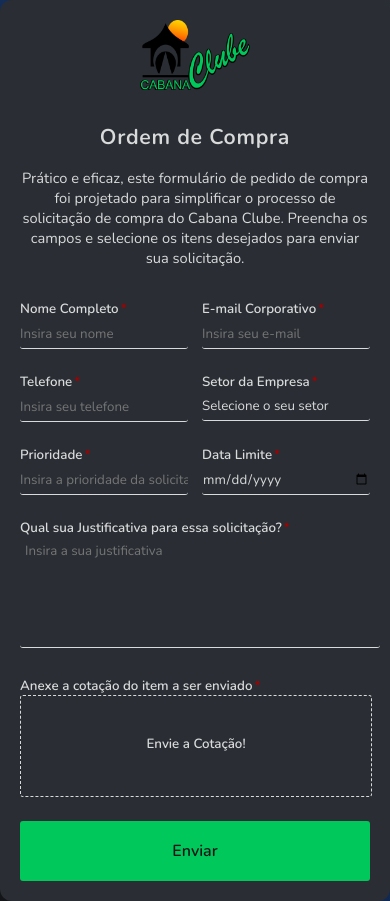
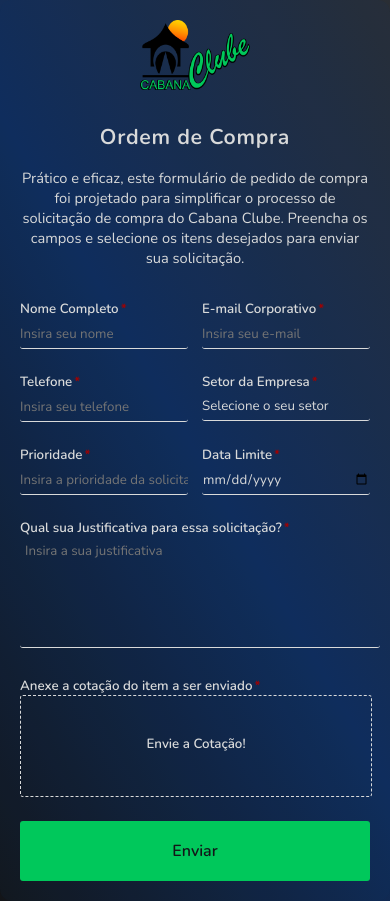
Before and after one commit to strvictor/Solicitacao-de-Compra-Django, a Django app: page / in a window 390 px wide. Run offline with Django 5.2, Linux system fonts and the light colour scheme.

```diff
--- a/Autenticacao/static/Autenticacao/css/style.css
+++ b/Autenticacao/static/Autenticacao/css/style.css
@@ -117,6 +117,6 @@ button:hover{
         display: flex;
         align-items: center;
         justify-content: center;
-        padding: 15px;
+        padding: 20px;
     }
 }
--- a/Autenticacao/views.py
+++ b/Autenticacao/views.py
@@ -23,6 +23,8 @@ def autenticacao(request):
             # Autenticação falhou
             return HttpResponse(f'Email ou Senha incorretos!')
 
+
+
 # login deu errado, redirecionando para /autenticacao/
 @login_required(login_url="/autenticacao/")
 def sessaopro(request):
--- a/Pedido/static/Pedido/css/style.css
+++ b/Pedido/static/Pedido/css/style.css
@@ -88,6 +88,10 @@ form {
     height: 28px;
     border-radius: 3px;
     background-color: transparent;
+    -webkit-appearance: none; /* Desativa os estilos do Safari/Chrome */
+    -moz-appearance: none; /* Desativa os estilos do Firefox */
+    appearance: none; /* Desativa os estilos padrão */
+    /* Adicione seus próprios estilos aqui */
 }
 
 .inputs > input:focus{
@@ -158,6 +162,10 @@ textarea {
     border-radius: 3px;
     background-color: transparent;
     resize: none;
+    -webkit-appearance: none; /* Desativa os estilos do Safari/Chrome */
+    -moz-appearance: none; /* Desativa os estilos do Firefox */
+    appearance: none; /* Desativa os estilos padrão */
+    /* Adicione seus próprios estilos aqui */
 }
 
 /* Personalização da barra de rolagem */
@@ -230,7 +238,6 @@ textarea:focus{
 
 @media screen and (max-width: 700px) {
     .card-envio {
-        background-color: #2a2e34;
         width: 100%;
         padding: 25px;
         box-shadow: none;
--- a/Pedido/templates/index.html
+++ b/Pedido/templates/index.html
@@ -67,7 +67,15 @@
                 <input class="btn-enviar" type="submit" value="Enviar">
             </form>
         </div>
+
+
     </section>
+    {% if mensagem %}
+        <script>
+            // Mostra um alerta com o nome enviado
+            alert("{{ mensagem }}");
+        </script>
+    {% endif %}
 
     <script>
         // Aguarda o carregamento completo do documento HTML antes de executar o código JavaScript
--- a/Pedido/views.py
+++ b/Pedido/views.py
@@ -1,14 +1,12 @@
-from django.shortcuts import render
-from django.http import HttpResponse
+from django.shortcuts import render, redirect
 from .models import Dados
 import datetime
 
 # Create your views here.
 def mostra_form(request):
-    if request.method == "GET":
-        return render(request, 'index.html')
+    mensagem = None
 
-    elif request.method == "POST":
+    if request.method == "POST":
         nome = request.POST.get('nome')
         email = request.POST.get('email')
         telefone = request.POST.get('telefone')
@@ -16,20 +14,15 @@ def mostra_form(request):
         prioridade = request.POST.get('prioridade')
         data_limite = request.POST.get('data_limite')
         descricao = request.POST.get('descricao')
-        arquivo = request.FILES['arquivo']
+        arquivo = request.FILES.get('arquivo')
         data_e_hora_atual = datetime.datetime.now()
 
-        # chama a classe do banco de dados
         dados = Dados(nome=nome, email=email, telefone=telefone, setor=setor, prioridade=prioridade, data_limite=data_limite, descricao=descricao, arquivo=arquivo, data_pedido=data_e_hora_atual)
-
-        # envia os dados do formulario (nesse momento não estou tratando os dados!)
         dados.save()
 
-        # # Faça o que desejar com o arquivo, por exemplo, salve-o no disco
-        # path_destino = 'C:\\Users\\P. Victor - TI\\Desktop\\' + arquivo.name
-        # print(path_destino)
-        # with open(path_destino, 'wb') as destino:
-        #     for parte in arquivo.chunks():
-        #         destino.write(parte)
+        mensagem = "Dados salvos com sucesso no banco de dados"
+        return render(request, 'index.html', {'mensagem': mensagem})
 
-        return HttpResponse('Dados salvos no banco de dados')
+    # Metodo GET
+    print(mensagem)
+    return render(request, 'index.html', {'mensagem': mensagem})
--- a/Sistema_de_Pedido_de_Compras/settings.py
+++ b/Sistema_de_Pedido_de_Compras/settings.py
@@ -14,7 +14,8 @@ SECRET_KEY = 'django-insecure-7lnkg-s-!%b&g)%g6=!gv5g(&^m)v-^i%chho9%5_*=+m_(y0u
 # SECURITY WARNING: don't run with debug turned on in production!
 DEBUG = True
 
-ALLOWED_HOSTS = []
+ALLOWED_HOSTS = ['192.168.0.25',
+                 'localhost']
 
 
 # Application definition
```
Also changed, not shown: db.sqlite3.
